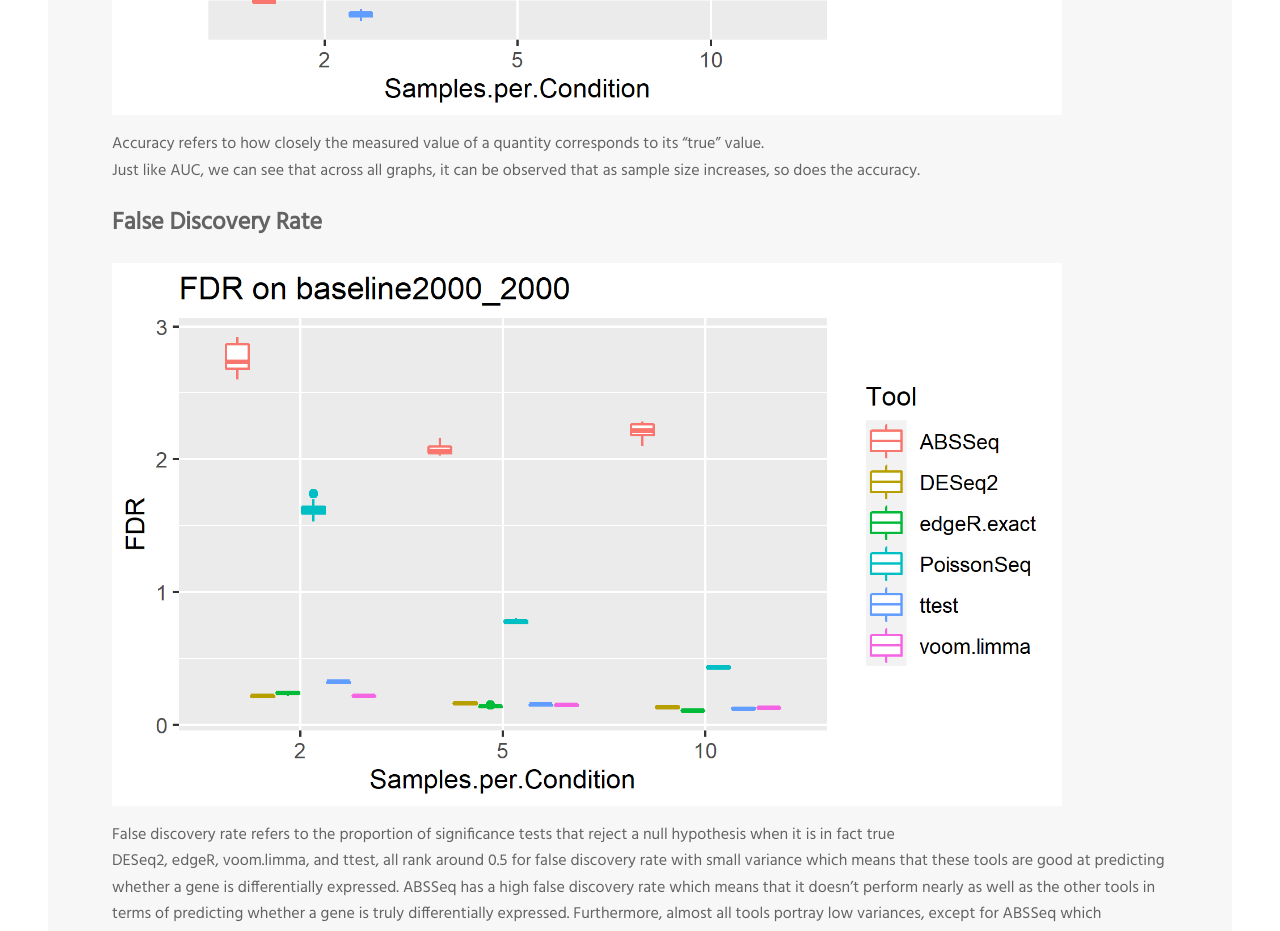
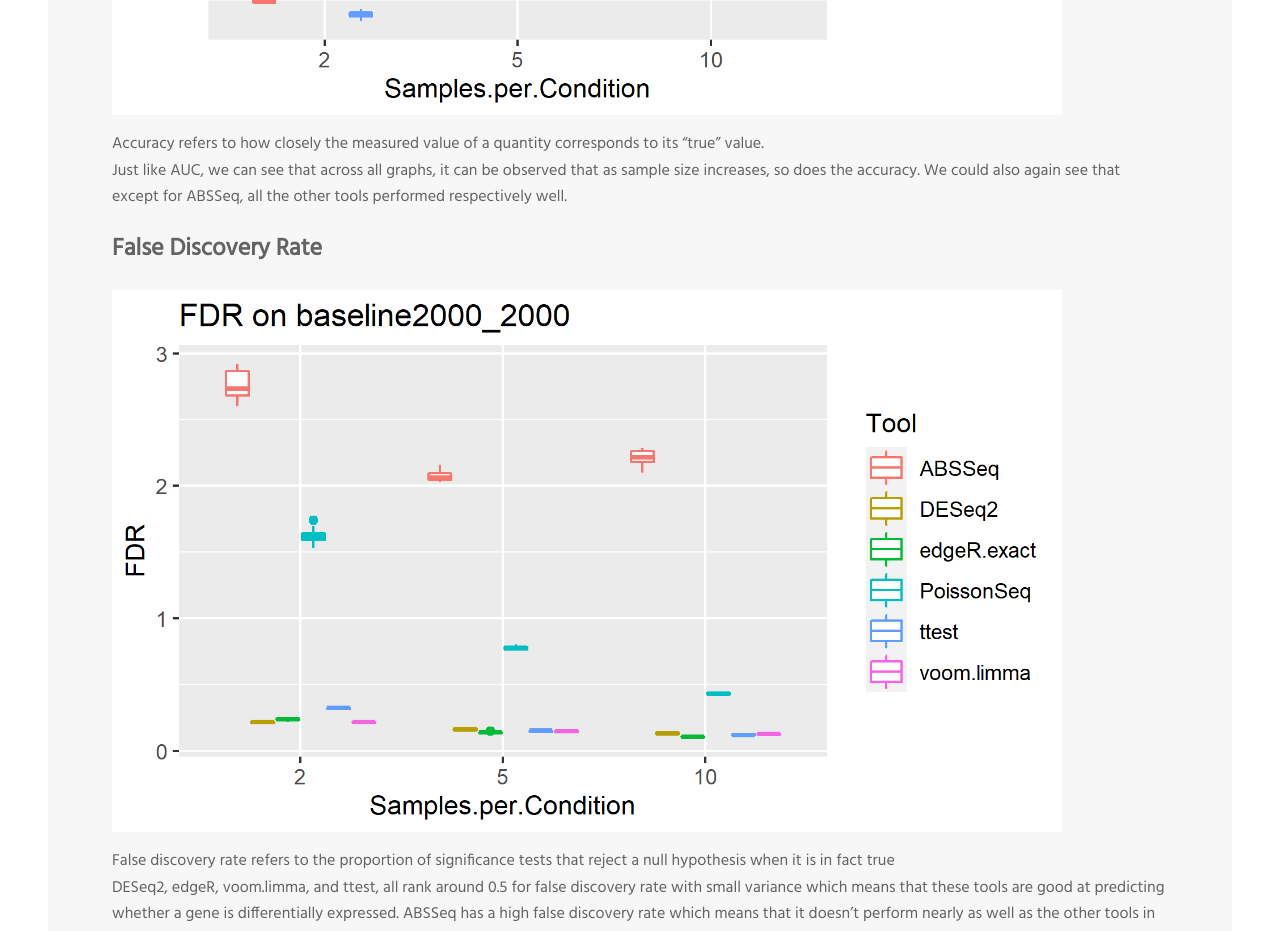
Before and after one commit to iLuigi98/iLuigi98.github.io, a plain HTML site: page index.html in a window 1280 px wide. Shown: the part 6373-7304 px from the top of the page. Drawn offline with Linux system fonts and the light colour scheme.

Commit message:
updated-v6

```diff
--- a/index.html
+++ b/index.html
@@ -231,7 +231,7 @@
           <p>
             Accuracy refers to how closely the measured value of a quantity corresponds to its “true” value.
             <br />
-            Just like AUC, we can see that across all graphs, it can be observed that as sample size increases, so does the accuracy.
+            Just like AUC, we can see that across all graphs, it can be observed that as sample size increases, so does the accuracy. We could also again see that except for ABSSeq, all the other tools performed respectively well.
           </p>
 
           <h2>False Discovery Rate</h2>
```
